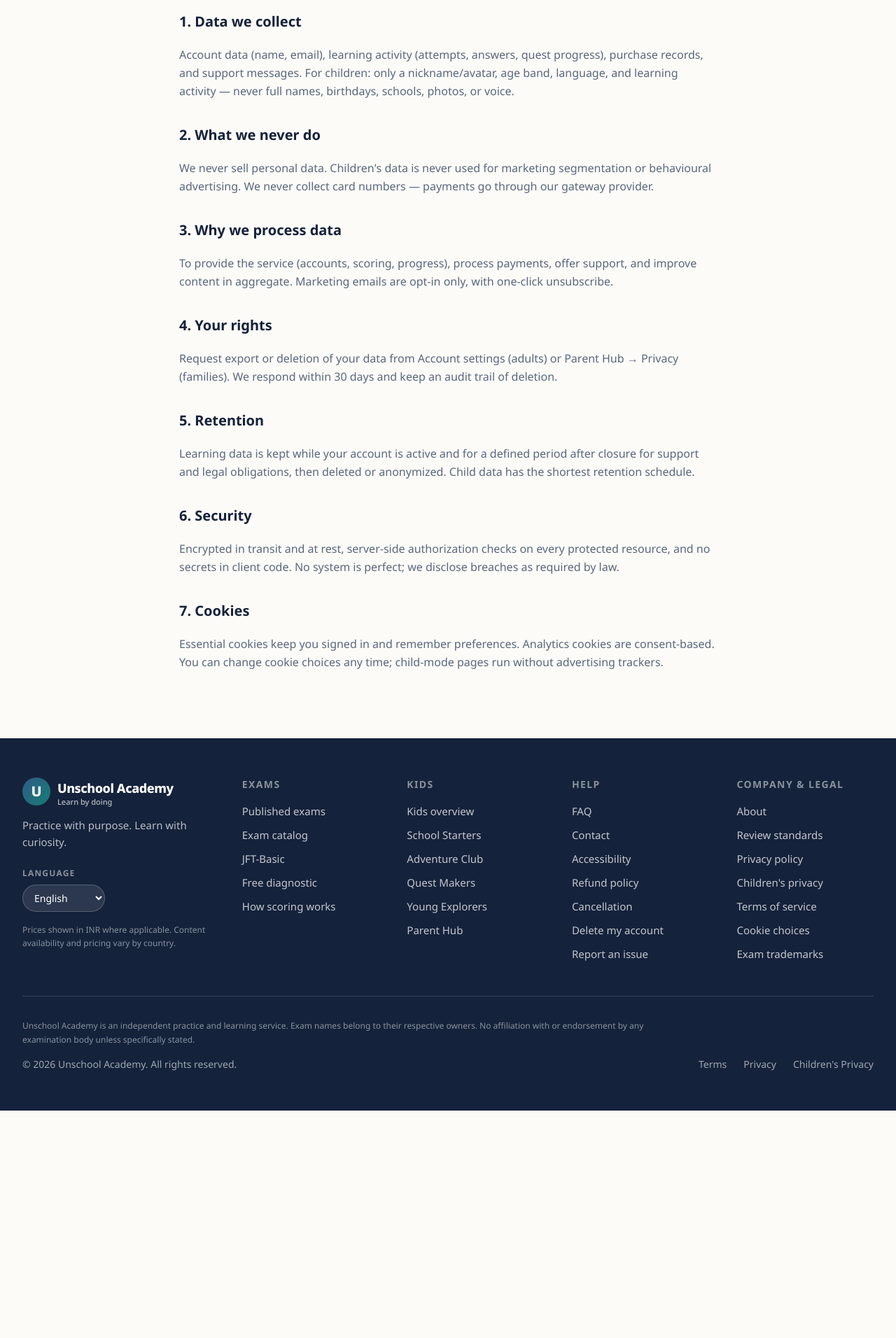
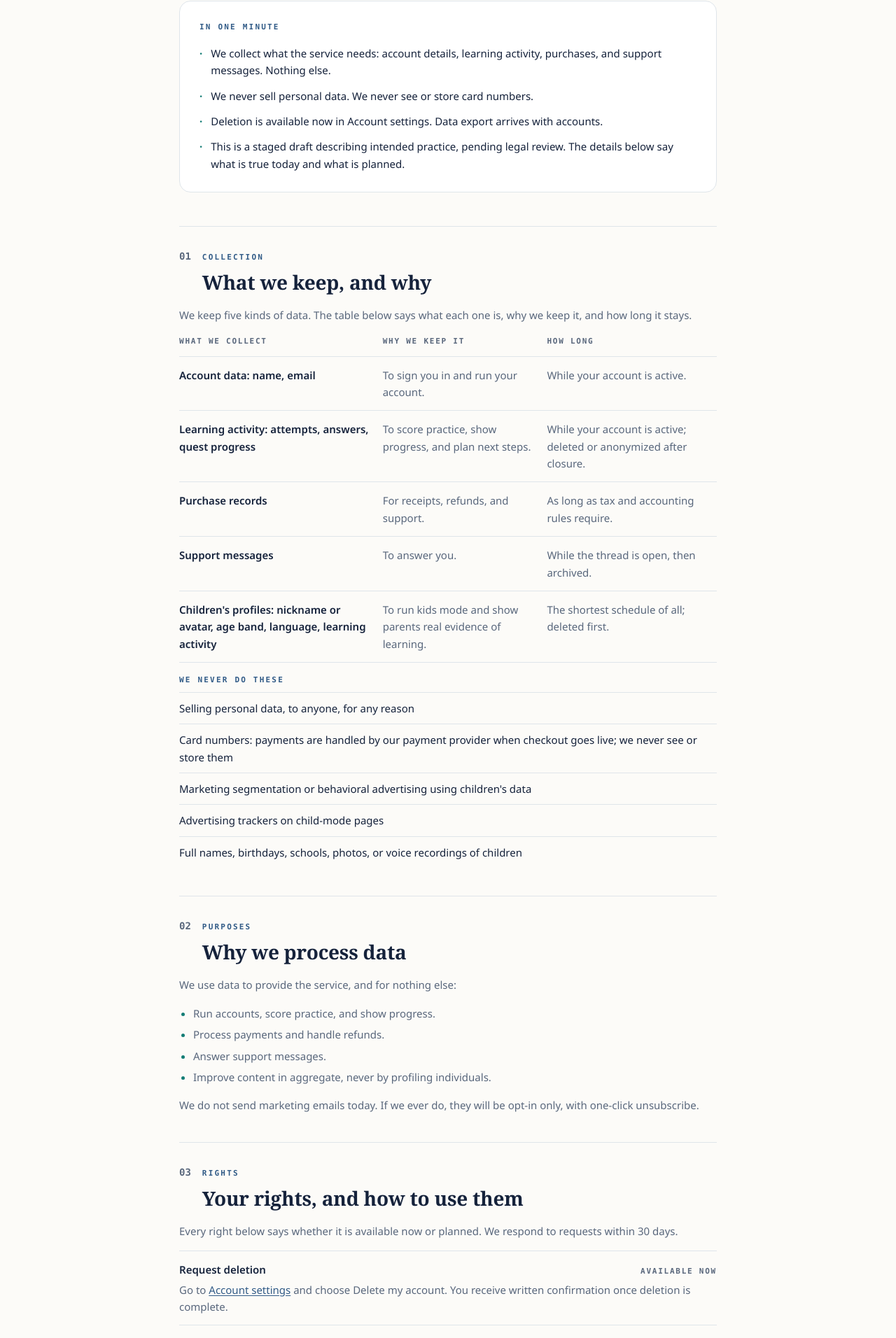
Before and after one commit to heidiwilson1233-Learning/unschool-academy, a Next.js app: page /legal/privacy in a window 1280 px wide. Shown: the part 675-2587 px from the top of the page at 70% size. Before the commit the page ends 2262 px from the top, so only its background shows below. Built offline with nearby package versions, Linux system fonts and the light colour scheme.

Commit message:
Drive run 54: /legal/privacy — summary-first rewrite: data-inventory table (what/why/how long), never-ledger, honest rights rows (deletion now/export planned), cookie/consent reality rewrite, metadata parity + BreadcrumbList JSON-LD, em-dash purge

```diff
--- a/app/legal/privacy/page.tsx
+++ b/app/legal/privacy/page.tsx
@@ -1,25 +1,326 @@
 import type { Metadata } from "next";
-import { LegalPage, H2, P } from "@/components/legal";
+import Link from "next/link";
+import type { ReactNode } from "react";
+import { LegalPage } from "@/components/legal";
 
-export const metadata: Metadata = { title: "Privacy Policy" };
+export const metadata: Metadata = {
+  title: "Privacy Policy",
+  description:
+    "How Unschool Academy handles your data: what we collect, what we never do, your rights, retention, security, and cookies.",
+  alternates: { canonical: "/legal/privacy" },
+  openGraph: {
+    title: "Privacy Policy | Unschool Academy",
+    description:
+      "What we collect, what we never do, your rights, retention, security, and cookies.",
+  },
+};
+
+const breadcrumbJsonLd = {
+  "@context": "https://schema.org",
+  "@type": "BreadcrumbList",
+  itemListElement: [
+    { "@type": "ListItem", position: 1, name: "Home", item: "https://unschool.academy/" },
+    {
+      "@type": "ListItem",
+      position: 2,
+      name: "Privacy Policy",
+      item: "https://unschool.academy/legal/privacy",
+    },
+  ],
+};
+
+function MicroLabel({ children }: { children: ReactNode }) {
+  return (
+    <p className="font-mono text-[11px] font-semibold uppercase tracking-[0.2em] text-academy-blue">
+      {children}
+    </p>
+  );
+}
+
+function Summary() {
+  return (
+    <div className="rounded-2xl border border-border bg-paper p-6 sm:p-7 mb-12">
+      <MicroLabel>In one minute</MicroLabel>
+      <ul className="mt-4 space-y-3 text-[15px] leading-relaxed text-ink">
+        <li className="flex gap-3">
+          <span aria-hidden="true" className="text-academy-teal font-bold">·</span>
+          We collect what the service needs: account details, learning activity, purchases, and
+          support messages. Nothing else.
+        </li>
+        <li className="flex gap-3">
+          <span aria-hidden="true" className="text-academy-teal font-bold">·</span>
+          We never sell personal data. We never see or store card numbers.
+        </li>
+        <li className="flex gap-3">
+          <span aria-hidden="true" className="text-academy-teal font-bold">·</span>
+          Deletion is available now in Account settings. Data export arrives with accounts.
+        </li>
+        <li className="flex gap-3">
+          <span aria-hidden="true" className="text-academy-teal font-bold">·</span>
+          This is a staged draft describing intended practice, pending legal review. The details
+          below say what is true today and what is planned.
+        </li>
+      </ul>
+    </div>
+  );
+}
+
+function Sec({
+  n,
+  label,
+  title,
+  children,
+}: {
+  n: string;
+  label: string;
+  title: string;
+  children: ReactNode;
+}) {
+  return (
+    <li className="border-t border-border pt-8">
+      <div className="flex items-baseline gap-4">
+        <span aria-hidden="true" className="font-mono text-sm font-semibold text-slate">
+          {n}
+        </span>
+        <div>
+          <MicroLabel>{label}</MicroLabel>
+          <h2 className="font-display text-2xl sm:text-[28px] font-bold tracking-[-0.01em] text-ink mt-2">
+            {title}
+          </h2>
+        </div>
+      </div>
+      <div className="mt-4 space-y-4 text-[15px] leading-relaxed text-slate">{children}</div>
+    </li>
+  );
+}
+
+const INVENTORY: { data: string; why: string; howLong: string }[] = [
+  {
+    data: "Account data: name, email",
+    why: "To sign you in and run your account.",
+    howLong: "While your account is active.",
+  },
+  {
+    data: "Learning activity: attempts, answers, quest progress",
+    why: "To score practice, show progress, and plan next steps.",
+    howLong: "While your account is active; deleted or anonymized after closure.",
+  },
+  {
+    data: "Purchase records",
+    why: "For receipts, refunds, and support.",
+    howLong: "As long as tax and accounting rules require.",
+  },
+  {
+    data: "Support messages",
+    why: "To answer you.",
+    howLong: "While the thread is open, then archived.",
+  },
+  {
+    data: "Children's profiles: nickname or avatar, age band, language, learning activity",
+    why: "To run kids mode and show parents real evidence of learning.",
+    howLong: "The shortest schedule of all; deleted first.",
+  },
+];
+
+const NEVER = [
+  "Selling personal data, to anyone, for any reason",
+  "Card numbers: payments are handled by our payment provider when checkout goes live; we never see or store them",
+  "Marketing segmentation or behavioral advertising using children's data",
+  "Advertising trackers on child-mode pages",
+  "Full names, birthdays, schools, photos, or voice recordings of children",
+];
+
+function InventoryTable() {
+  return (
+    <div className="overflow-x-auto">
+      <table className="w-full text-left text-[15px] leading-relaxed">
+        <caption className="sr-only">
+          What we collect, why we keep it, and how long we keep it
+        </caption>
+        <thead>
+          <tr className="border-b border-border">
+            <th scope="col" className="pb-3 pr-4 font-mono text-[11px] font-semibold uppercase tracking-[0.16em] text-slate">
+              What we collect
+            </th>
+            <th scope="col" className="pb-3 pr-4 font-mono text-[11px] font-semibold uppercase tracking-[0.16em] text-slate">
+              Why we keep it
+            </th>
+            <th scope="col" className="pb-3 font-mono text-[11px] font-semibold uppercase tracking-[0.16em] text-slate">
+              How long
+            </th>
+          </tr>
+        </thead>
+        <tbody>
+          {INVENTORY.map((row) => (
+            <tr key={row.data} className="border-b border-border align-top">
+              <th scope="row" className="py-3.5 pr-4 font-semibold text-ink">
+                {row.data}
+              </th>
+              <td className="py-3.5 pr-4">{row.why}</td>
+              <td className="py-3.5">{row.howLong}</td>
+            </tr>
+          ))}
+        </tbody>
+      </table>
+    </div>
+  );
+}
+
+function NeverLedger() {
+  return (
+    <div>
+      <MicroLabel>We never do these</MicroLabel>
+      <ul className="mt-2">
+        {NEVER.map((item) => (
+          <li key={item} className="border-t border-border py-2.5 text-ink">
+            {item}
+          </li>
+        ))}
+      </ul>
+    </div>
+  );
+}
+
+function RightRow({
+  label,
+  status,
+  children,
+}: {
+  label: string;
+  status: string;
+  children: ReactNode;
+}) {
+  return (
+    <li className="border-t border-border py-3.5">
+      <div className="flex items-baseline justify-between gap-4">
+        <span className="font-semibold text-ink">{label}</span>
+        <span className="font-mono text-[11px] font-semibold uppercase tracking-[0.16em] text-slate whitespace-nowrap">
+          {status}
+        </span>
+      </div>
+      <p className="mt-1">{children}</p>
+    </li>
+  );
+}
 
 export default function PrivacyPage() {
   return (
     <LegalPage title="Privacy Policy" updated="October 2026 (draft)">
-      <H2>1. Data we collect</H2>
-      <P>Account data (name, email), learning activity (attempts, answers, quest progress), purchase records, and support messages. For children: only a nickname/avatar, age band, language, and learning activity — never full names, birthdays, schools, photos, or voice.</P>
-      <H2>2. What we never do</H2>
-      <P>We never sell personal data. Children's data is never used for marketing segmentation or behavioural advertising. We never collect card numbers — payments go through our gateway provider.</P>
-      <H2>3. Why we process data</H2>
-      <P>To provide the service (accounts, scoring, progress), process payments, offer support, and improve content in aggregate. Marketing emails are opt-in only, with one-click unsubscribe.</P>
-      <H2>4. Your rights</H2>
-      <P>Request export or deletion of your data from Account settings (adults) or Parent Hub → Privacy (families). We respond within 30 days and keep an audit trail of deletion.</P>
-      <H2>5. Retention</H2>
-      <P>Learning data is kept while your account is active and for a defined period after closure for support and legal obligations, then deleted or anonymized. Child data has the shortest retention schedule.</P>
-      <H2>6. Security</H2>
-      <P>Encrypted in transit and at rest, server-side authorization checks on every protected resource, and no secrets in client code. No system is perfect; we disclose breaches as required by law.</P>
-      <H2>7. Cookies</H2>
-      <P>Essential cookies keep you signed in and remember preferences. Analytics cookies are consent-based. You can change cookie choices any time; child-mode pages run without advertising trackers.</P>
+      <script
+        type="application/ld+json"
+        dangerouslySetInnerHTML={{ __html: JSON.stringify(breadcrumbJsonLd) }}
+      />
+      <Summary />
+      <ol role="list" className="list-none space-y-10">
+        <Sec n="01" label="Collection" title="What we keep, and why">
+          <p>
+            We keep five kinds of data. The table below says what each one is, why we keep it,
+            and how long it stays.
+          </p>
+          <InventoryTable />
+          <NeverLedger />
+        </Sec>
+        <Sec n="02" label="Purposes" title="Why we process data">
+          <p>We use data to provide the service, and for nothing else:</p>
+          <ul className="list-disc pl-5 space-y-1.5 marker:text-academy-teal">
+            <li>Run accounts, score practice, and show progress.</li>
+            <li>Process payments and handle refunds.</li>
+            <li>Answer support messages.</li>
+            <li>Improve content in aggregate, never by profiling individuals.</li>
+          </ul>
+          <p>
+            We do not send marketing emails today. If we ever do, they will be opt-in only, with
+            one-click unsubscribe.
+          </p>
+        </Sec>
+        <Sec n="03" label="Rights" title="Your rights, and how to use them">
+          <p>
+            Every right below says whether it is available now or planned. We respond to requests
+            within 30 days.
+          </p>
+          <ul>
+            <RightRow label="Request deletion" status="Available now">
+              Go to <Link href="/account" className="underline underline-offset-2 text-academy-blue">Account settings</Link> and
+              choose Delete my account. You receive written confirmation once deletion is complete.
+            </RightRow>
+            <RightRow label="Export your data" status="Planned">
+              A machine-readable export arrives with accounts and will live in Account settings,
+              in the same place as deletion.
+            </RightRow>
+            <RightRow label="Children's data requests" status="Contact us">
+              Families write through the{" "}
+              <Link href="/contact" className="underline underline-offset-2 text-academy-blue">
+                contact form
+              </Link>{" "}
+              and choose <strong>&ldquo;Privacy or data request&rdquo;</strong> as the topic.
+              Parent Hub controls arrive with the Kids beta.
+            </RightRow>
+          </ul>
+        </Sec>
+        <Sec n="04" label="Retention" title="How long we keep it">
+          <p>
+            We keep personal data only as long as it is needed to provide the service. After you
+            close your account, we keep what support and the law require, then delete or
+            anonymize the rest.
+          </p>
+          <p>
+            Children&rsquo;s records are on the shortest schedule: they are deleted first and
+            fastest.
+          </p>
+        </Sec>
+        <Sec n="05" label="Security" title="How we protect it">
+          <p>
+            Your data is encrypted when it travels and when it is stored. Every protected page
+            checks on our servers that you are signed in and allowed in. We keep secrets out of
+            client code.
+          </p>
+          <p>
+            No system is perfect. We disclose breaches as the law requires.
+          </p>
+        </Sec>
+        <Sec n="06" label="Cookies" title="Cookies">
+          <p id="cookies">
+            Essential cookies keep you signed in and remember your preferences. We do not run
+            advertising trackers.
+          </p>
+          <p>
+            If we add analytics cookies later, they will be consent-based, and the choice control
+            will be announced here. Child-mode pages run without advertising trackers.
+          </p>
+        </Sec>
+        <Sec n="07" label="Contact" title="Questions about your data">
+          <p>
+            Use the{" "}
+            <Link href="/contact" className="underline underline-offset-2 text-academy-blue">
+              contact form
+            </Link>{" "}
+            and choose <strong>&ldquo;Privacy or data request&rdquo;</strong> as the topic.
+            Privacy questions are answered first.
+          </p>
+          <p>
+            For how we handle children&rsquo;s data specifically, see{" "}
+            <Link href="/legal/child-privacy" className="underline underline-offset-2 text-academy-blue">
+              Children&rsquo;s Privacy
+            </Link>
+            .
+          </p>
+        </Sec>
+      </ol>
+      <nav aria-label="Related policies" className="mt-12 border-t border-border pt-6">
+        <MicroLabel>Related policies</MicroLabel>
+        <ul className="mt-3 flex flex-wrap gap-x-6 gap-y-2 text-[15px]">
+          <li>
+            <Link href="/legal/child-privacy" className="underline underline-offset-2 text-academy-blue">
+              Children&rsquo;s Privacy
+            </Link>
+          </li>
+          <li>
+            <Link href="/legal/terms" className="underline underline-offset-2 text-academy-blue">
+              Terms of Use
+            </Link>
+          </li>
+        </ul>
+      </nav>
     </LegalPage>
   );
 }
```
